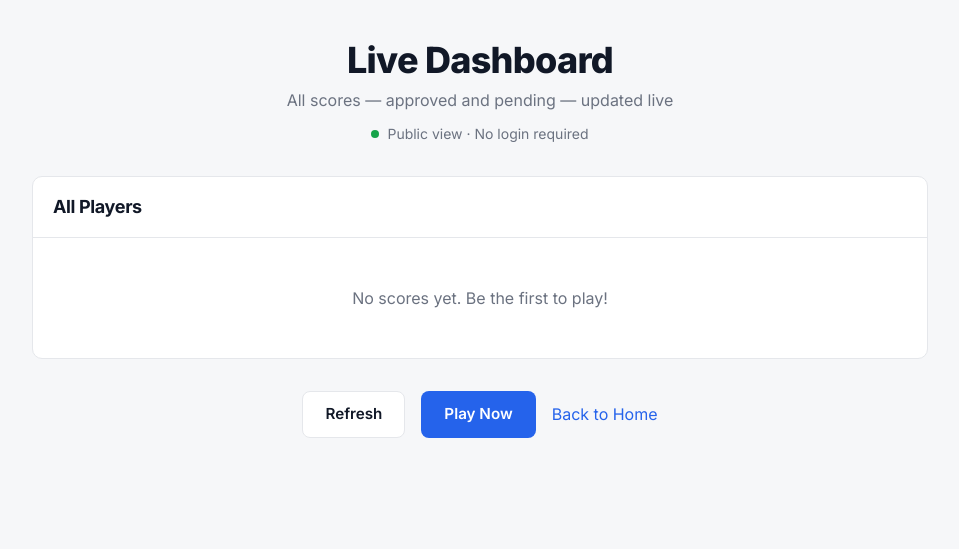
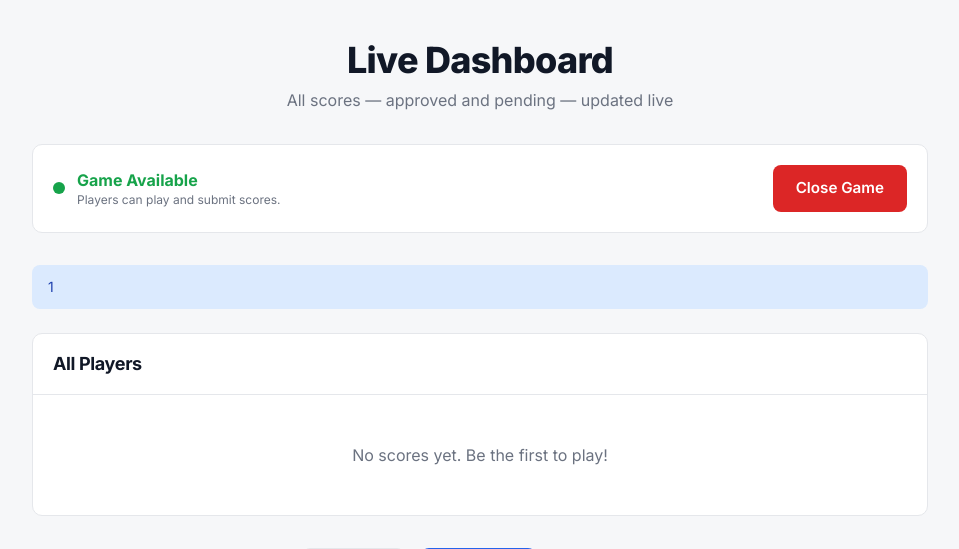
Before and after one commit to AhmedEmam221/FlappyBirdGameTrip, a Laravel app: page /dashboard in a window 1280 px wide. Shown: the top 549 px of the page, without its empty margins (160-1119 px from the left). Run offline with Laravel 9, Linux system fonts and the light colour scheme; the visitor is signed in with stand-in values (Sample User, id 1); data that the repository does not hold is empty; some libraries are stand-ins or nearby versions.

Commit message:
Added Game ON/OFF Button and showed bus number on the dashboard

```diff
--- a/app/Http/Controllers/GameController.php
+++ b/app/Http/Controllers/GameController.php
@@ -6,6 +6,7 @@ use Illuminate\Http\Request;
 use App\Models\GameSession;
 use App\Models\Player;
 use App\Models\ScoreSubmission;
+use App\Models\Setting;
 use Illuminate\Support\Str;
 
 class GameController extends Controller
@@ -27,7 +28,9 @@ class GameController extends Controller
      */
     public function play()
     {
-        return view('play');
+        return view('play', [
+            'gameAvailable' => (bool) setting('game_available', true),
+        ]);
     }
 
     /**
@@ -38,6 +41,15 @@ class GameController extends Controller
      */
     public function createSession(Request $request)
     {
+        // Block new sessions when the event/game is closed
+        if (! (bool) setting('game_available', true)) {
+            return response()->json([
+                'success' => false,
+                'error' => 'The game is currently closed. Please check back later.',
+                'game_available' => false,
+            ], 403);
+        }
+
         // Generate a secure, unpredictable token
         $token = Str::random(40);
 
@@ -134,7 +146,23 @@ class GameController extends Controller
 
         return view('dashboard', [
             'submissions' => $submissions,
+            'gameAvailable' => (bool) setting('game_available', true),
         ]);
+    }
+
+    /**
+     * Toggle whether the game is available to play.
+     * Public endpoint for the event operator's dashboard.
+     *
+     * @return \Illuminate\Http\RedirectResponse
+     */
+    public function toggleGame()
+    {
+        $current = (bool) setting('game_available', true);
+        Setting::setValue('game_available', ! $current);
+
+        return redirect()->route('dashboard')
+            ->with('status', $current ? 'Game closed. No one can play or submit now.' : 'Game is now open for everyone.');
     }
 
     /**
--- a/app/Http/Controllers/SettingController.php
+++ b/app/Http/Controllers/SettingController.php
@@ -34,6 +34,7 @@ class SettingController extends Controller
             'prize_third' => 'Third Place Prize',
             'tie_breaker' => 'earliest_submission',
             'allow_new_submissions' => 'true',
+            'game_available' => '1',
             'contact_information' => '',
             'competition_rules' => '',
         ];
--- a/resources/views/dashboard.blade.php
+++ b/resources/views/dashboard.blade.php
@@ -9,11 +9,38 @@
     <header class="text-center mb-8">
         <h1 class="text-3xl md:text-4xl font-extrabold mb-2">Live Dashboard</h1>
         <p class="text-muted">All scores &mdash; approved and pending &mdash; updated live</p>
-        <div class="mt-3 flex items-center justify-center gap-2">
-            <span class="inline-block w-2 h-2 rounded-full" style="background:#16A34A;"></span>
-            <span class="text-sm text-muted">Public view &middot; No login required</span>
+    </header>
+
+    <!-- Game status + control -->
+    <div class="card p-5 mb-8 flex flex-col md:flex-row items-center justify-between gap-4">
+        <div class="flex items-center gap-3">
+            @if ($gameAvailable)
+                <span class="inline-block w-3 h-3 rounded-full" style="background:#16A34A;"></span>
+                <div>
+                    <div class="font-bold" style="color:#16A34A;">Game Available</div>
+                    <div class="text-xs text-muted">Players can play and submit scores.</div>
+                </div>
+            @else
+                <span class="inline-block w-3 h-3 rounded-full" style="background:#DC2626;"></span>
+                <div>
+                    <div class="font-bold" style="color:#DC2626;">Game Not Available</div>
+                    <div class="text-xs text-muted">The game is closed. No one can play or submit.</div>
+                </div>
+            @endif
         </div>
-    </header>
+        <form method="POST" action="{{ route('dashboard.toggle-game') }}">
+            @csrf
+            @if ($gameAvailable)
+                <button type="submit" class="btn btn-danger" onclick="return confirm('Close the game? No one will be able to play or submit scores.')">Close Game</button>
+            @else
+                <button type="submit" class="btn btn-primary" onclick="return confirm('Open the game and allow everyone to play again?')">Open Game</button>
+            @endif
+        </form>
+    </div>
+
+    @if (session('status'))
+        <div class="mb-6 px-4 py-3 rounded-lg text-sm" style="background:#DBEAFE;color:#1E40AF;">{{ session('status') }}</div>
+    @endif
 
     <!-- Top 3 -->
     @if ($submissions->count() > 0)
@@ -31,6 +58,7 @@
                         {{ $entry->player->display_name ?? $entry->player->instagram_username }}
                     </div>
                     <div class="text-sm text-muted truncate">{{ '@' . $entry->player->instagram_username }}</div>
+                    <div class="text-xs mt-2"><span class="badge badge-warning">Bus {{ $entry->bus_number ?? '—' }}</span></div>
                     <div class="text-4xl font-extrabold mt-3">{{ $entry->submitted_score }}</div>
                     <div class="text-xs text-muted mt-1">points</div>
                     <div class="mt-2">
@@ -55,6 +83,7 @@
                         <tr style="background:var(--bg);">
                             <th class="py-3 px-5 text-left text-xs font-semibold uppercase tracking-wide text-muted">Rank</th>
                             <th class="py-3 px-5 text-left text-xs font-semibold uppercase tracking-wide text-muted">Instagram Username</th>
+                            <th class="py-3 px-5 text-left text-xs font-semibold uppercase tracking-wide text-muted">Bus No.</th>
                             <th class="py-3 px-5 text-left text-xs font-semibold uppercase tracking-wide text-muted">Status</th>
                             <th class="py-3 px-5 text-right text-xs font-semibold uppercase tracking-wide text-muted">Score</th>
                         </tr>
@@ -74,6 +103,7 @@
                                     {{ '@' . $entry->player->instagram_username }}
                                 </a>
                             </td>
+                            <td class="py-3 px-5"><span class="badge badge-warning">{{ $entry->bus_number ?? '—' }}</span></td>
                             <td class="py-3 px-5">
                                 <span class="badge badge-{{ $entry->verification_status }}">{{ str_replace('_', ' ', ucfirst($entry->verification_status)) }}</span>
                             </td>
--- a/routes/web.php
+++ b/routes/web.php
@@ -24,6 +24,7 @@ Route::post('/game-session', [GameController::class, 'storeSession'])->name('gam
 Route::post('/score/submit', [SubmissionController::class, 'store'])->name('score.submit');
 Route::get('/leaderboard', [GameController::class, 'leaderboard'])->name('leaderboard');
 Route::get('/dashboard', [GameController::class, 'dashboard'])->name('dashboard');
+Route::post('/dashboard/toggle-game', [GameController::class, 'toggleGame'])->name('dashboard.toggle-game');
 Route::get('/rules', [GameController::class, 'rules'])->name('rules');
 Route::get('/privacy', [GameController::class, 'privacy'])->name('privacy');
 Route::get('/instagram/visit', [GameController::class, 'instagramVisit'])->name('instagram.visit');
```
Also changed, not shown: app/Http/Controllers/SubmissionController.php (+9 -0 lines), resources/views/play.blade.php (+19 -4 lines).
